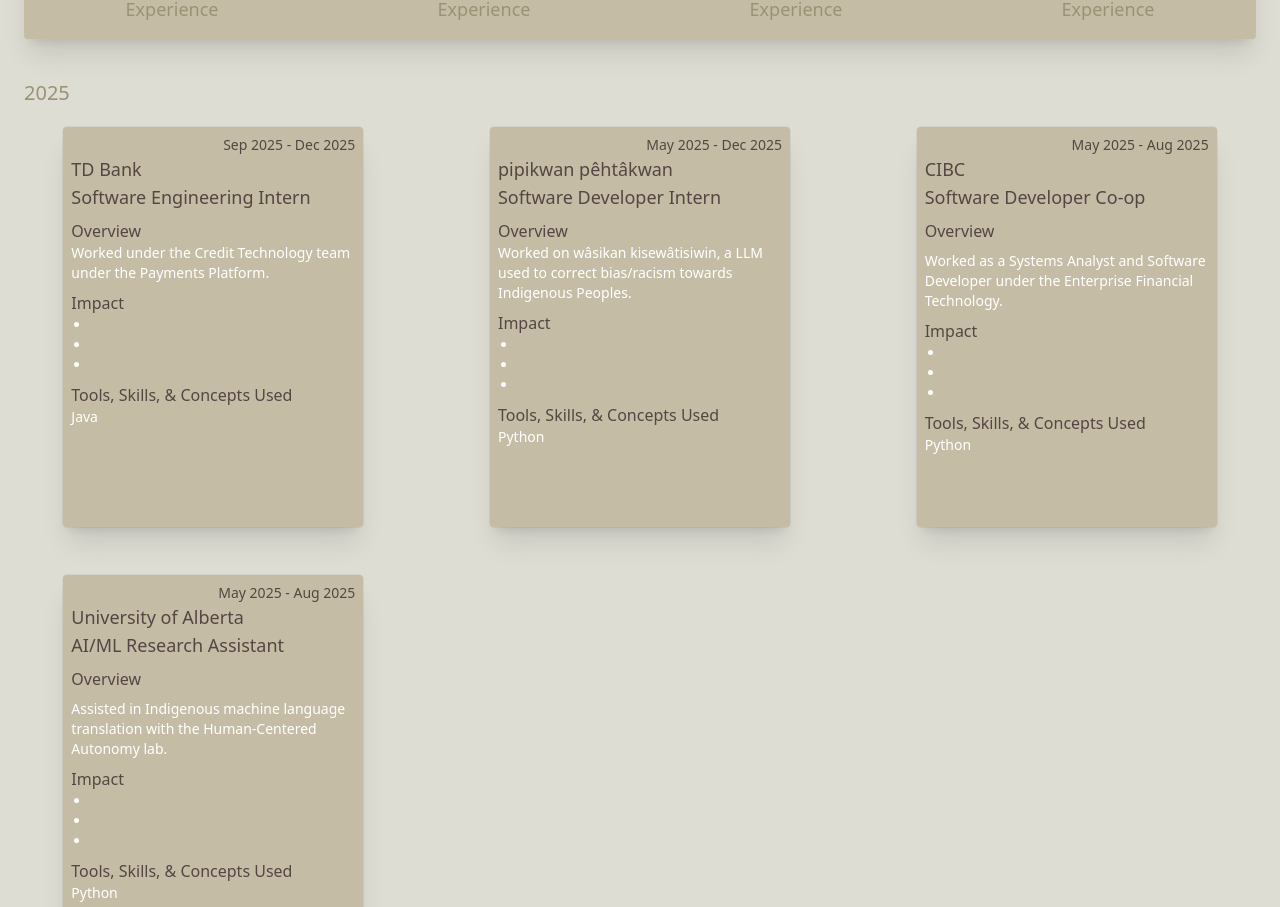
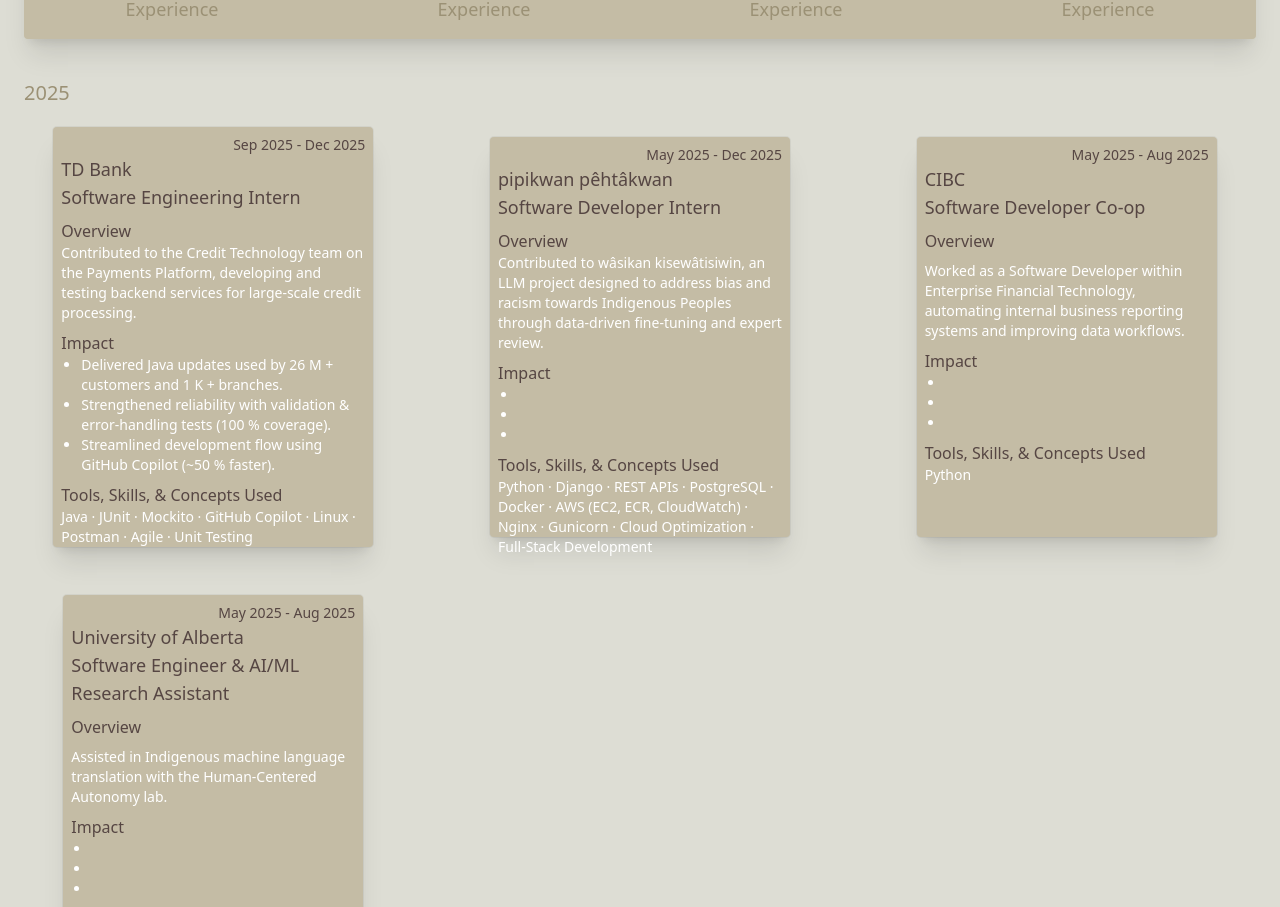
Before and after one commit to lndslpn/personal-portfolio, a React (Vite) app: page / in a window 1280 px wide. Shown: the part 3236-4143 px from the top of the page. Built offline with nearby package versions, Linux system fonts and the light colour scheme; a web font is replaced by a local one.

Commit message:
more changes

```diff
--- a/src/sections/Education.jsx
+++ b/src/sections/Education.jsx
@@ -23,7 +23,9 @@
               <p className="text-md font-inria text-browntxt">2022 - 2027</p>
             </div>
 
-            <div className="mt-6 space-y-2">
+            <p className="mt-3 text-md font-inria text-tantxt">My courses primarily concentrate on the fundamentals of programming and software development, but I also enjoyed taking courses in artificial intelligence and machine learning, economics, Indigenous history, and business fundamentals.</p>
+
+            <div className="mt-3 space-y-2">
               <p className="text-lg font-inria text-browntxt">Honors & Awards:</p>
               <ul className="list-disc pl-5 text-md font-inria text-tantxt">
                 <li>NSERC Undergraduate Student Research Award (2025)</li>
--- a/src/sections/Experience.jsx
+++ b/src/sections/Experience.jsx
@@ -97,13 +97,28 @@
 
       {/*Experience boxes*/}
       <p className="mt-10 text-xl text-left font-inria text-tantxt">2025</p>
-      <div className="mt-5 grid grid-cols-1 gap-12 sm:grid-cols-1 lg:grid-cols-3 place-items-center">
-        <div className="rounded bg-imagebrdr shadow-xl ring-1 ring-black/5 p-2 h-100 w-75 shadow-sm transition-transform duration-200 ease-out hover:-translate-y-1 hover:shadow-md">
+      <div className="mt-5 grid grid-cols-1 gap-12 sm:grid-cols-1 md:grid-cols-2 lg:grid-cols-3 place-items-center">
+        <div className="rounded bg-imagebrdr shadow-xl ring-1 ring-black/5 p-2 h-105 w-80 shadow-sm transition-transform duration-200 ease-out hover:-translate-y-1 hover:shadow-md">
           <p className="text-sm text-right font-inria text-browntxt">Sep 2025 - Dec 2025</p>
           <p className="text-lg text-left font-inria text-browntxt">TD Bank</p>
           <p className="text-lg text-left font-inria text-browntxt">Software Engineering Intern</p>
           <p className="mt-2 text-md text-left font-inria text-browntxt">Overview</p>
-          <p className="text-sm text-left font-inria text-white">Worked under the Credit Technology team under the Payments Platform.</p>
+          <p className="text-sm text-left font-inria text-white">Contributed to the Credit Technology team on the Payments Platform, developing and testing backend services for large-scale credit processing.</p>
+          <p className="mt-2 text-md text-left font-inria text-browntxt">Impact</p>
+          <ul className="list-disc text-left pl-5 text-sm font-inria text-white">
+                <li>Delivered Java updates used by 26 M + customers and 1 K + branches.</li>
+                <li>Strengthened reliability with validation & error-handling tests (100 % coverage).</li>
+                <li>Streamlined development flow using GitHub Copilot (~50 % faster).</li>
+          </ul>
+          <p className="mt-2 text-md text-left font-inria text-browntxt">Tools, Skills, & Concepts Used</p>
+          <p className="text-sm text-left font-inria text-white">Java · JUnit · Mockito · GitHub Copilot · Linux · Postman · Agile · Unit Testing</p>
+        </div>
+        <div className="rounded bg-imagebrdr shadow-xl ring-1 ring-black/5 p-2 h-100 w-75 shadow-sm transition-transform duration-200 ease-out hover:-translate-y-1 hover:shadow-md">
+          <p className="text-sm text-right font-inria text-browntxt">May 2025 - Dec 2025</p>
+          <p className="text-lg text-left font-inria text-browntxt">pipikwan pêhtâkwan</p>
+          <p className="text-lg text-left font-inria text-browntxt">Software Developer Intern</p>
+          <p className="mt-2 text-md text-left font-inria text-browntxt">Overview</p>
+          <p className="text-sm text-left font-inria text-white">Contributed to wâsikan kisewâtisiwin, an LLM project designed to address bias and racism towards Indigenous Peoples through data-driven fine-tuning and expert review.</p>
           <p className="mt-2 text-md text-left font-inria text-browntxt">Impact</p>
           <ul className="list-disc text-left pl-5 text-sm font-inria text-white">
                 <li></li>
@@ -111,29 +126,14 @@
                 <li></li>
           </ul>
           <p className="mt-2 text-md text-left font-inria text-browntxt">Tools, Skills, & Concepts Used</p>
-          <p className="text-sm text-left font-inria text-white">Java</p>
-        </div>
-        <div className="rounded bg-imagebrdr shadow-xl ring-1 ring-black/5 p-2 h-100 w-75 shadow-sm transition-transform duration-200 ease-out hover:-translate-y-1 hover:shadow-md">
-          <p className="text-sm text-right font-inria text-browntxt">May 2025 - Dec 2025</p>
-          <p className="text-lg text-left font-inria text-browntxt">pipikwan pêhtâkwan</p>
-          <p className="text-lg text-left font-inria text-browntxt">Software Developer Intern</p>
-          <p className="mt-2 text-md text-left font-inria text-browntxt">Overview</p>
-          <p className="text-sm text-left font-inria text-white">Worked on wâsikan kisewâtisiwin, a LLM used to correct bias/racism towards Indigenous Peoples.</p>
-          <p className="mt-2 text-md text-left font-inria text-browntxt">Impact</p>
-          <ul className="list-disc text-left pl-5 text-sm font-inria text-white">
-                <li></li>
-                <li></li>
-                <li></li>
-          </ul>
-          <p className="mt-2 text-md text-left font-inria text-browntxt">Tools, Skills, & Concepts Used</p>
-          <p className="text-sm text-left font-inria text-white">Python</p>
+          <p className="text-sm text-left font-inria text-white">Python · Django · REST APIs · PostgreSQL · Docker · AWS (EC2, ECR, CloudWatch) · Nginx · Gunicorn · Cloud Optimization · Full-Stack Development</p>
         </div>
         <div className="rounded bg-imagebrdr shadow-xl ring-1 ring-black/5 p-2 h-100 w-75 shadow-sm transition-transform duration-200 ease-out hover:-translate-y-1 hover:shadow-md">
           <p className="text-sm text-right font-inria text-browntxt">May 2025 - Aug 2025</p>
           <p className="text-lg text-left font-inria text-browntxt">CIBC</p>
           <p className="text-lg text-left font-inria text-browntxt">Software Developer Co-op</p>
           <p className="mt-2 text-md text-left font-inria text-browntxt">Overview</p>
-          <p className="mt-2 text-sm text-left font-inria text-white">Worked as a Systems Analyst and Software Developer under the Enterprise Financial Technology.</p>
+          <p className="mt-2 text-sm text-left font-inria text-white">Worked as a Software Developer within Enterprise Financial Technology, automating internal business reporting systems and improving data workflows.</p>
           <p className="mt-2 text-md text-left font-inria text-browntxt">Impact</p>
           <ul className="list-disc text-left pl-5 text-sm font-inria text-white">
                 <li></li>
@@ -146,7 +146,7 @@
         <div className="rounded bg-imagebrdr shadow-xl ring-1 ring-black/5 p-2 h-100 w-75 shadow-sm transition-transform duration-200 ease-out hover:-translate-y-1 hover:shadow-md">
           <p className="text-sm text-right font-inria text-browntxt">May 2025 - Aug 2025</p>
           <p className="text-lg text-left font-inria text-browntxt">University of Alberta</p>
-          <p className="text-lg text-left font-inria text-browntxt">AI/ML Research Assistant</p>
+          <p className="text-lg text-left font-inria text-browntxt">Software Engineer & AI/ML Research Assistant</p>
           <p className="mt-2 text-md text-left font-inria text-browntxt">Overview</p>
           <p className="mt-2 text-sm text-left font-inria text-white">Assisted in Indigenous machine language translation with the Human-Centered Autonomy lab.</p>
           <p className="mt-2 text-md text-left font-inria text-browntxt">Impact</p>
```
Also changed, not shown: 1 other file (tests, documents, lock files or other folders).
